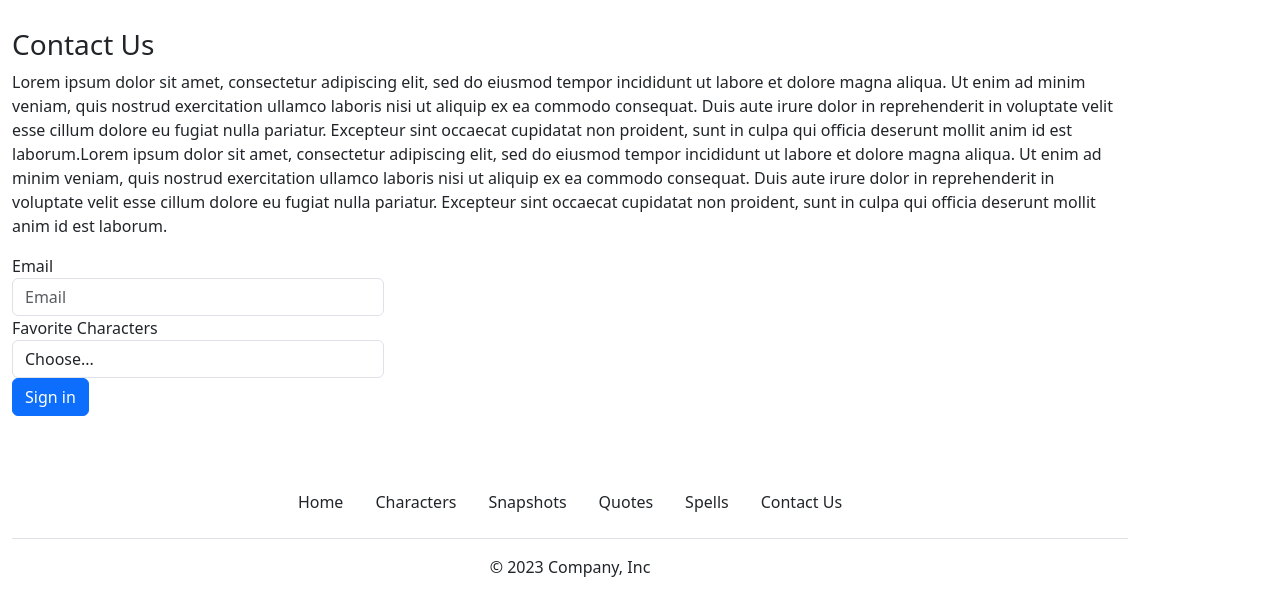
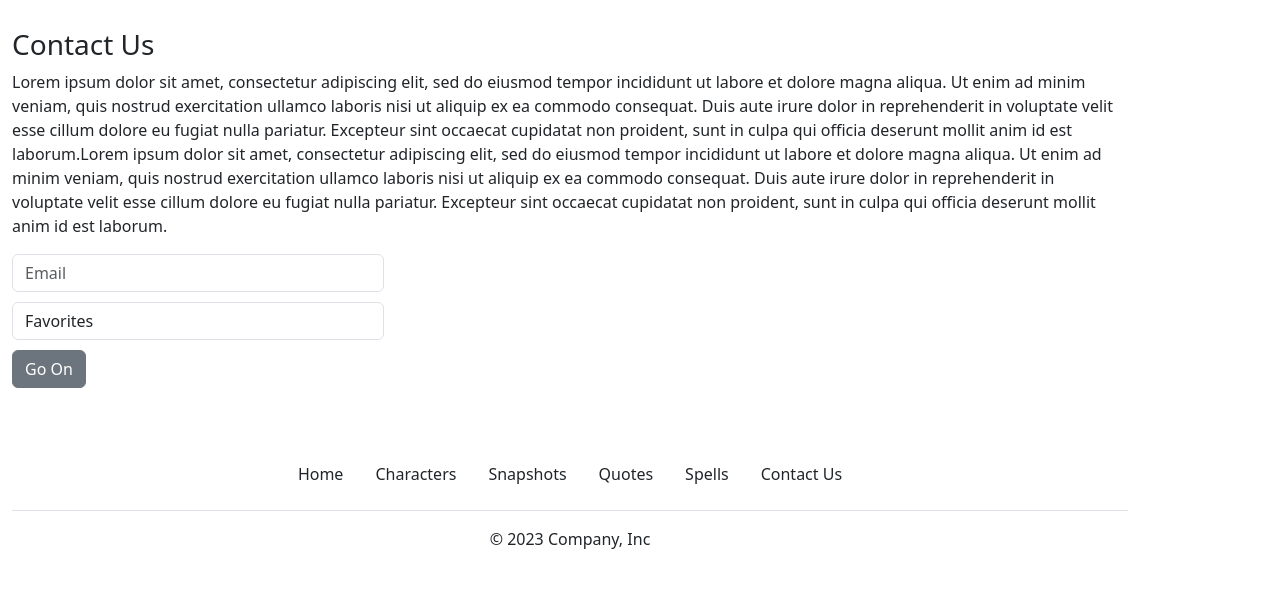
Before and after one commit to viktoriussuwandi/Landing-Page-Websites, a plain HTML site: page index.html in a window 1280 px wide. Shown: the part 2410-3021 px from the top of the page. After the commit the page ends 2993 px from the top, so only its background shows below. Drawn offline with nearby package versions, Linux system fonts and the light colour scheme.

Commit message:
add email and favorites character on form

```diff
--- a/index.html
+++ b/index.html
@@ -183,17 +183,15 @@
         <form>
           <div class="form-row">
             <div class="form-group col-sm-4">
-              <label for="inputEmail4">Email</label>
               <input type="email" class="form-control" id="inputEmail4" placeholder="Email">
             </div>
             <div class="form-group col-sm-4">
-              <label for="favorites">Favorite Characters</label>
               <select id="favorites" class="form-control">
-                <option selected>Choose...</option>
+                <option selected>Favorites</option>
                 <option>...</option>
               </select>
             </div>
-          <button type="submit" class="btn btn-primary">Sign in</button>
+          <button type="submit" class="btn btn-secondary">Go On</button>
         </form>
 
       </div>
--- a/style.css
+++ b/style.css
@@ -109,3 +109,7 @@ body, html {
   color: #CFD8DC;
   opacity: 90%;
 }
+
+.form-group {
+  margin-bottom: 10px;
+}
```
